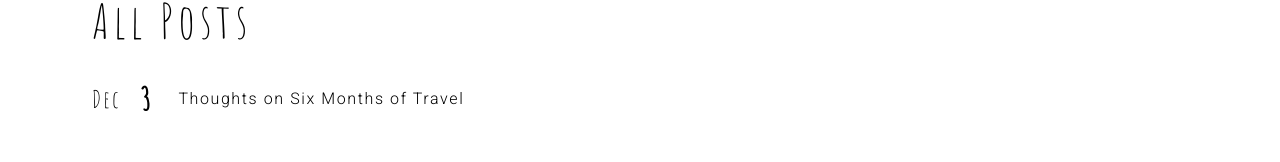
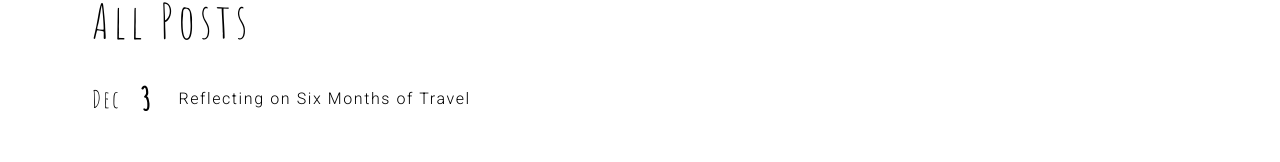
Before and after one commit to plivesey/world-of-wander, a React (Create React App) app: page /allPosts in a window 1280 px wide. Shown: the part 218-380 px from the top of the page. Built offline with nearby package versions, Linux system fonts and the light colour scheme.

Commit message:
Title change

```diff
--- a/src/Posts/Content/6Months.js
+++ b/src/Posts/Content/6Months.js
@@ -4,7 +4,7 @@ const sixMonths = {
     id: '6-months-travel',
     type: 'post',
     countryId: 'seAsia',
-    title: 'Thoughts on Six Months of Travel',
+    title: 'Reflecting on Six Months of Travel',
     longDate: 'December 3, 2018',
     month: 'Dec',
     date: '3',
```
